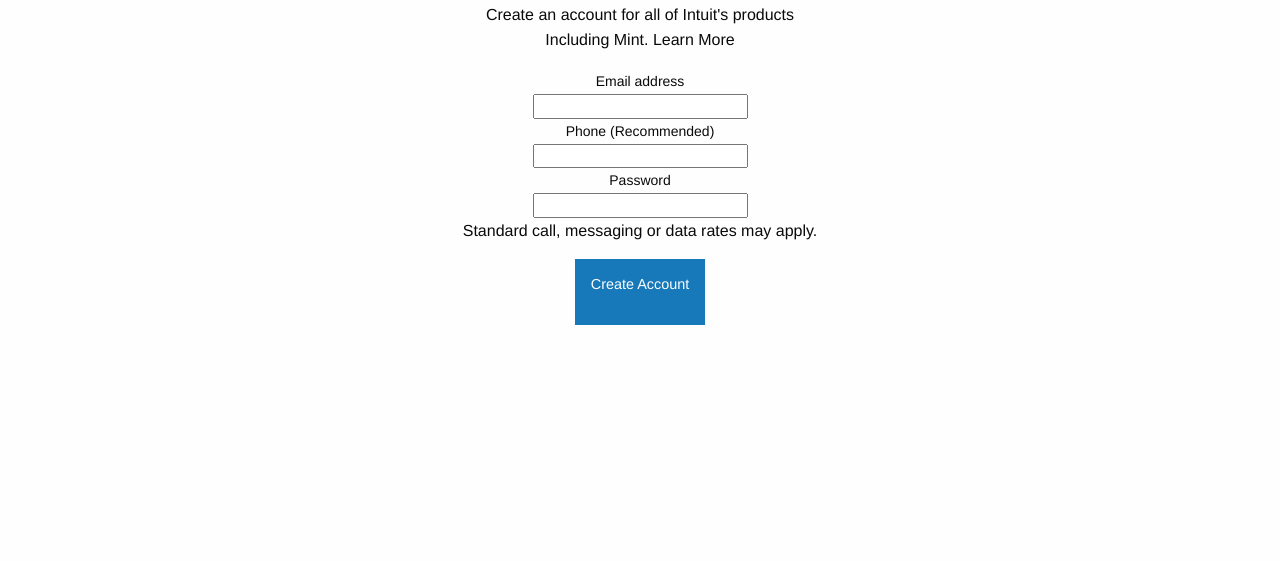
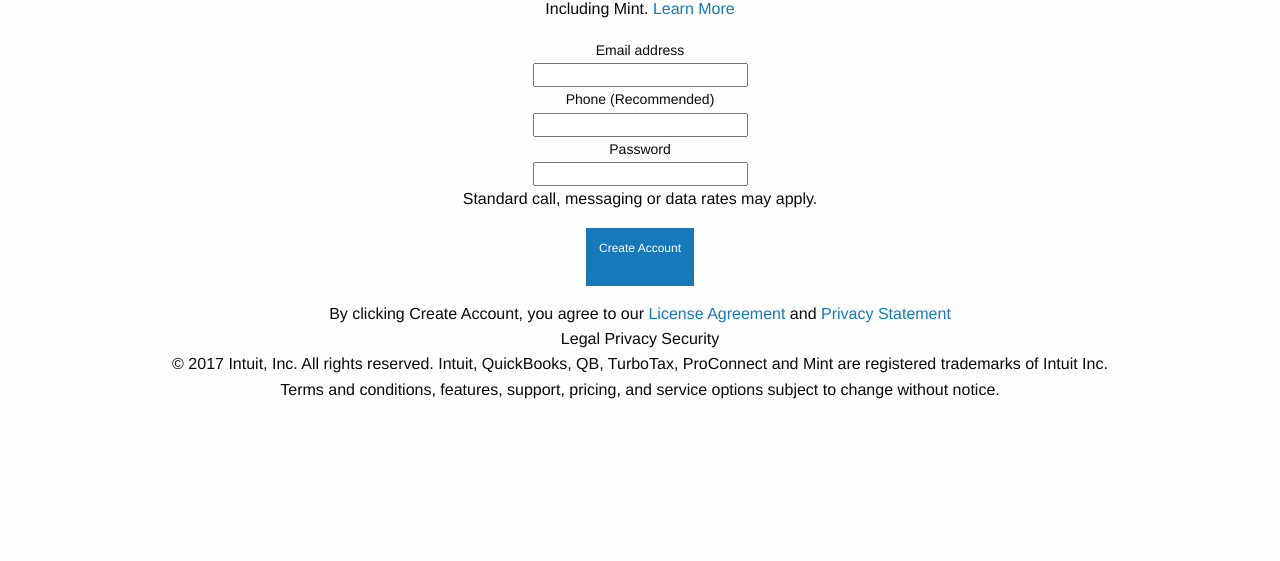
Before and after one commit to jarodmalczynski/Project4, a plain HTML site: page views/project4.html in a window 1280 px wide. Shown: the part 239-800 px from the top of the page. Drawn offline with Linux system fonts and the light colour scheme.

Commit message:
Done Things

```diff
--- a/views/project4.html
+++ b/views/project4.html
@@ -7,13 +7,13 @@
 </head>
 <body>
 <div class="text-right">
-    <div><p>Already have an Intuit account? <br> I forgot my user ID and password<a class="button">Sign in</a></p></div>
+    <div><p><a class="button float-right">Sign in</a>Already have an Intuit account? <br><a class="small" href="#">I forgot my user ID and password</a></p></div>
 </div>
 
 <div class="text-center">
     <div class="account">
         <h1>One Account. <br> Everything Intuit.</h1>
-        <p>Create an account for all of Intuit's products <br> Including Mint. Learn More</p>
+        <p>Create an account for all of Intuit's products <br> Including Mint. <a>Learn More</a></p>
     </div>
 <form>
     <div>
@@ -29,12 +29,27 @@
         <input>
         <p>Standard call, messaging or data rates may apply.</p>
     </div>
-<!--<div id="email"><p>Email Address <br></p></div>
-    <div id="phone"><p>Phone (recommended) <br></p>
-    <p>Standard call, messaging, or data rates may apply.</p></div>
-    <div id="password"><p>Password</p></div>-->
+
+    <div class="button small"><p>Create Account</p></div>
+    <div>
+        By clicking Create Account, you agree to our
+        <a href="#">License Agreement</a> and <a href="#">Privacy Statement</a>
+    </div>
 </form>
-    <div class="button"><p>Create Account</p></div>
+<footer>
+    <div>
+
+    </div>
+    <div>
+        <p>
+            Legal  Privacy  Security <br>
+            © 2017 Intuit, Inc. All rights reserved. Intuit, QuickBooks, QB, TurboTax, ProConnect and Mint are registered
+            trademarks of Intuit Inc. <br>
+            Terms and conditions, features, support, pricing, and service options subject to change without notice.
+        </p>
+    </div>
+</footer>
 </div>
+
 </body>
 </html>
```
